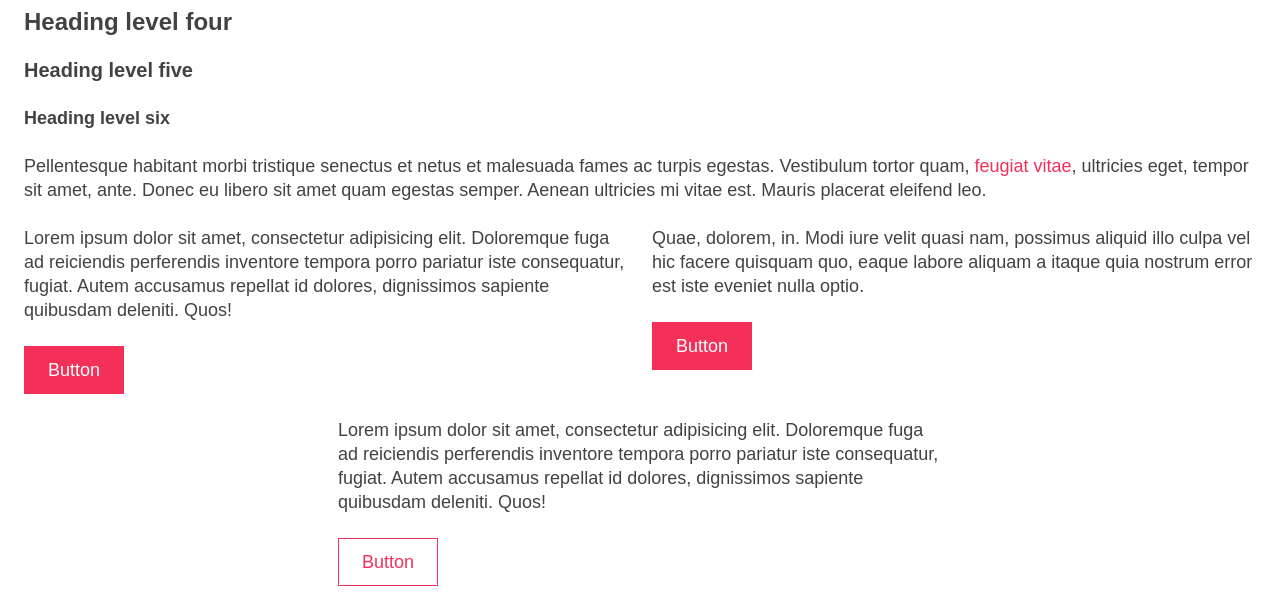
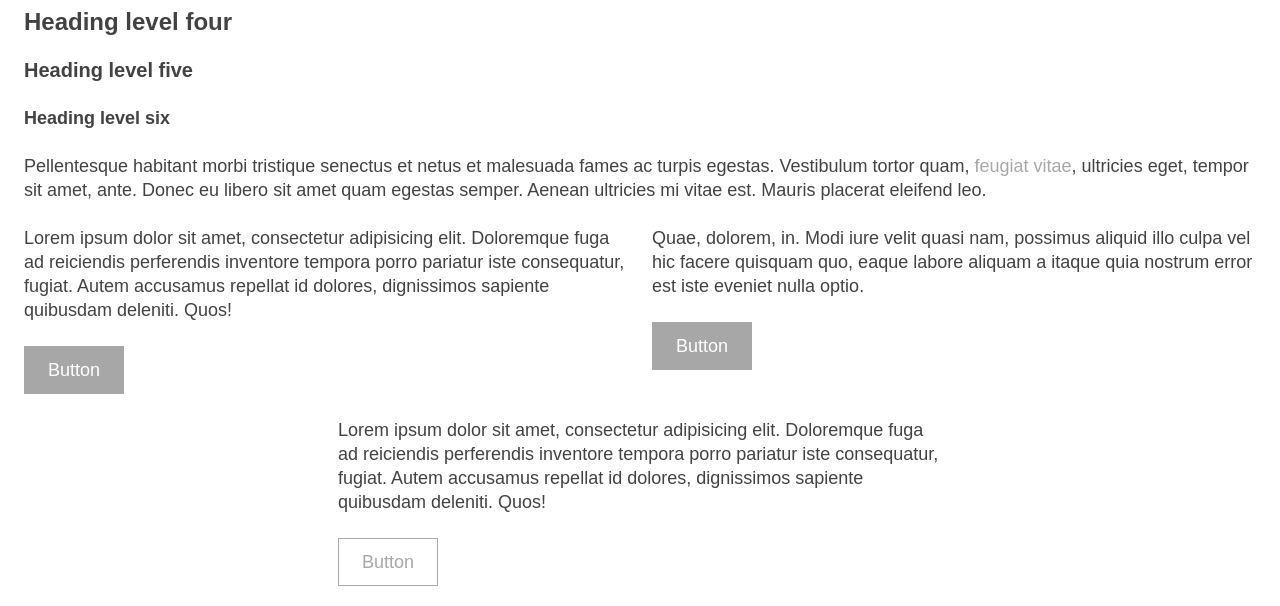
Before and after one commit to CBdesigns/CBdesign-System, a plain HTML site: page index.html in a window 1280 px wide. Shown: the part 206-812 px from the top of the page. Drawn offline with Linux system fonts and the light colour scheme.

Commit message:
Improved color variables

```diff
--- a/_settings.colors.scss
+++ b/_settings.colors.scss
@@ -7,7 +7,7 @@
 /**
  * Literal color variables.
  */
-$color-pink:            #f43059;
+$color-primary:         #a7a7a7;
 $color-gray-dark:       #424242;
 $color-gray-light:      #f7f6f6;
 
@@ -23,11 +23,11 @@ $color-gray-light:      #f7f6f6;
  * Text-level
  */
 $color-text:            $color-gray-dark;
-$color-links:           $color-pink;
+$color-links:           $color-primary;
 
 /**
  * Buttons
  */
 $color-btn-text:        #fff;
-$color-btn-background:  $color-pink;
+$color-btn-background:  $color-primary;
 $color-btn-border:		$color-btn-background;
```
Also changed, not shown: main.min.css.
